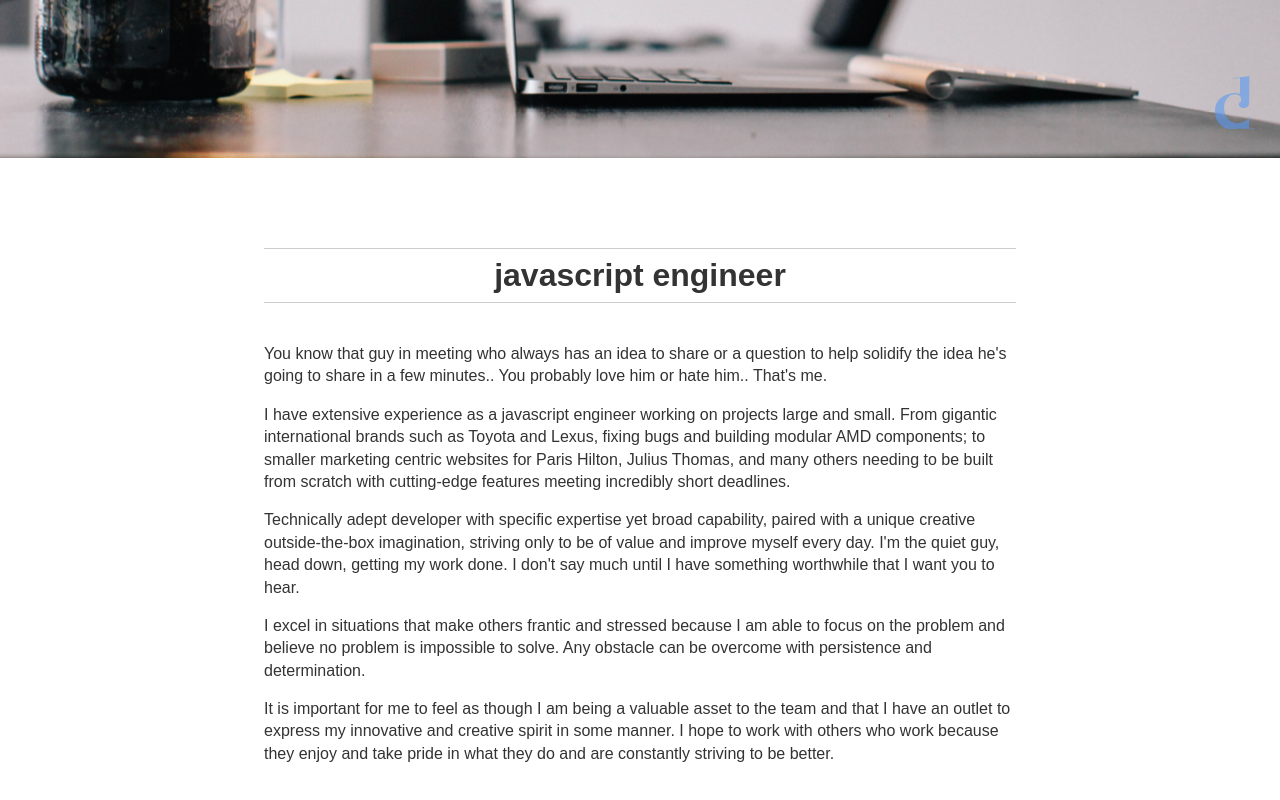
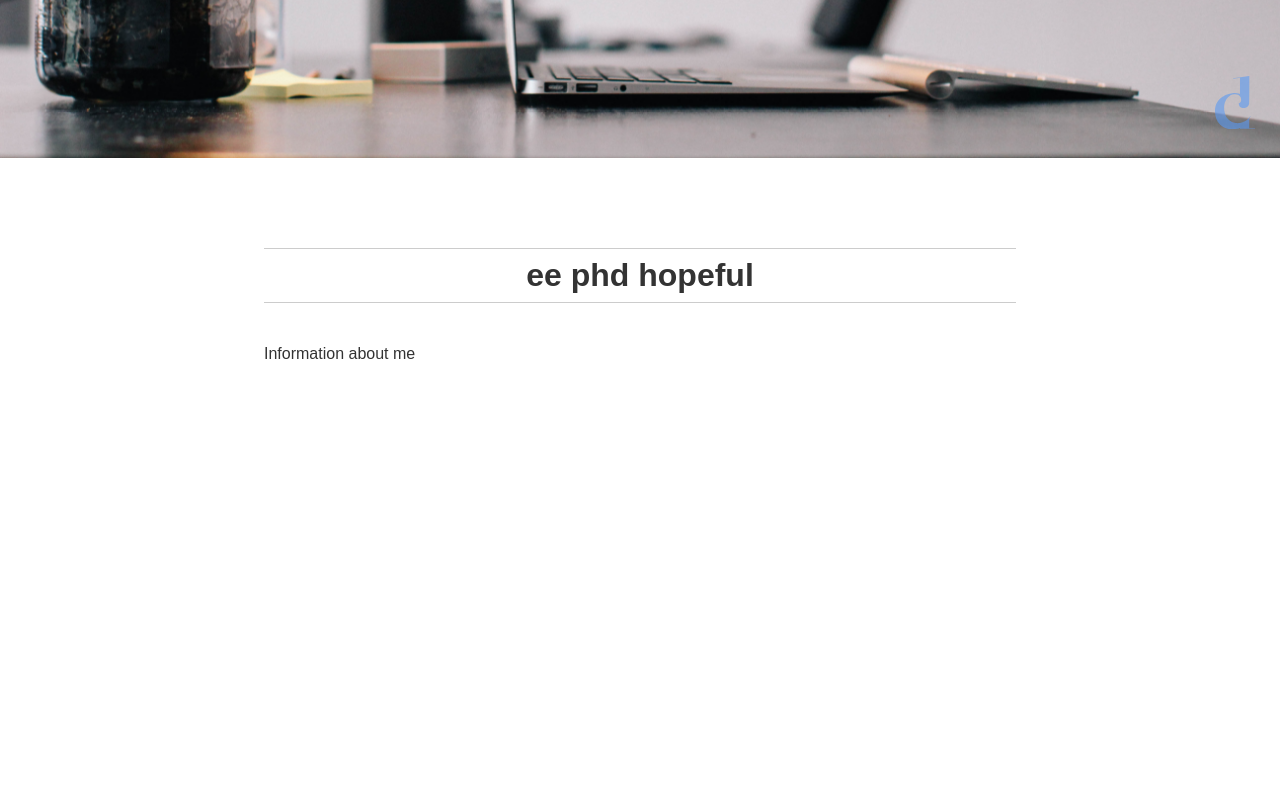
Before and after one commit to alexwal/dcondrey.github.io, a plain HTML site: page index.html in a window 1280 px wide. Shown: the part 642-1442 px from the top of the page. Drawn offline with nearby package versions, Linux system fonts and the light colour scheme.

Commit message:
Update index.html

```diff
--- a/index.html
+++ b/index.html
@@ -26,14 +26,10 @@
 
 <div class="container">
     <div>
-        <h1>JavaScript Engineer</h1>
+        <h1>EE PhD Hopeful</h1>
       </div>
     <div>
-        <p>You know that guy in meeting who always has an idea to share or a question to help solidify the idea he's going to share in a few minutes.. You probably love him or hate him.. That's me.</p>
-        <p>I have extensive experience as a javascript engineer working on projects large and small.  From gigantic international brands such as Toyota and Lexus, fixing bugs and building modular AMD components; to smaller marketing centric websites for Paris Hilton, Julius Thomas, and many others needing to be built from scratch with cutting-edge features meeting incredibly short deadlines.</p>
-        <p>Technically adept developer with specific expertise yet broad capability, paired with a unique creative outside-the-box imagination, striving only to be of value and improve myself every day.  I'm the quiet guy, head down, getting my work done.  I don't say much until I have something worthwhile that I want you to hear.</p>
-        <p>I excel in situations that make others frantic and stressed because I am able to focus on the problem and believe no problem is impossible to solve.  Any obstacle can be overcome with persistence and determination.</p>
-        <p>It is important for me to feel as though I am being a valuable asset to the team and that I have an outlet to express my innovative and creative spirit in some manner.  I hope to work with others who work because they enjoy and take pride in what they do and are constantly striving to be better.</p>
+        <p>Information about me</p>
     </div>
 </div>
 
```
